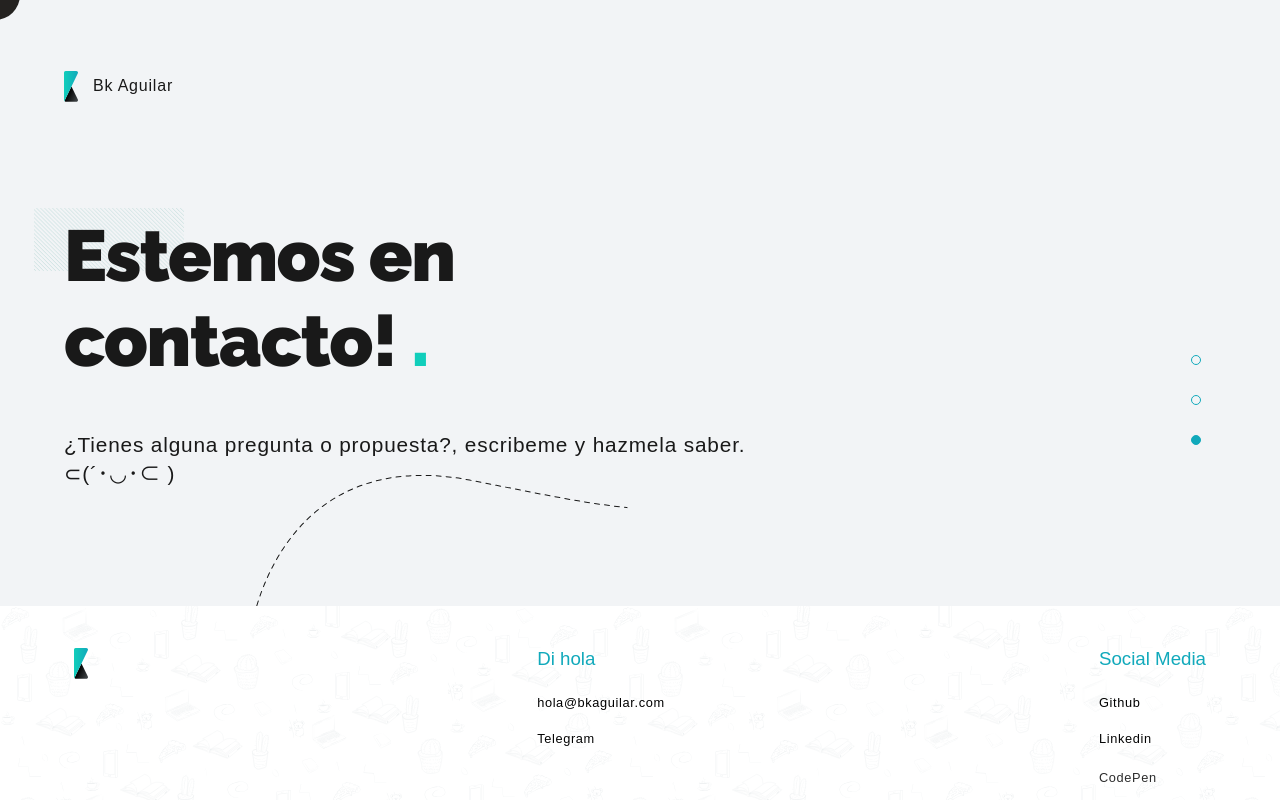
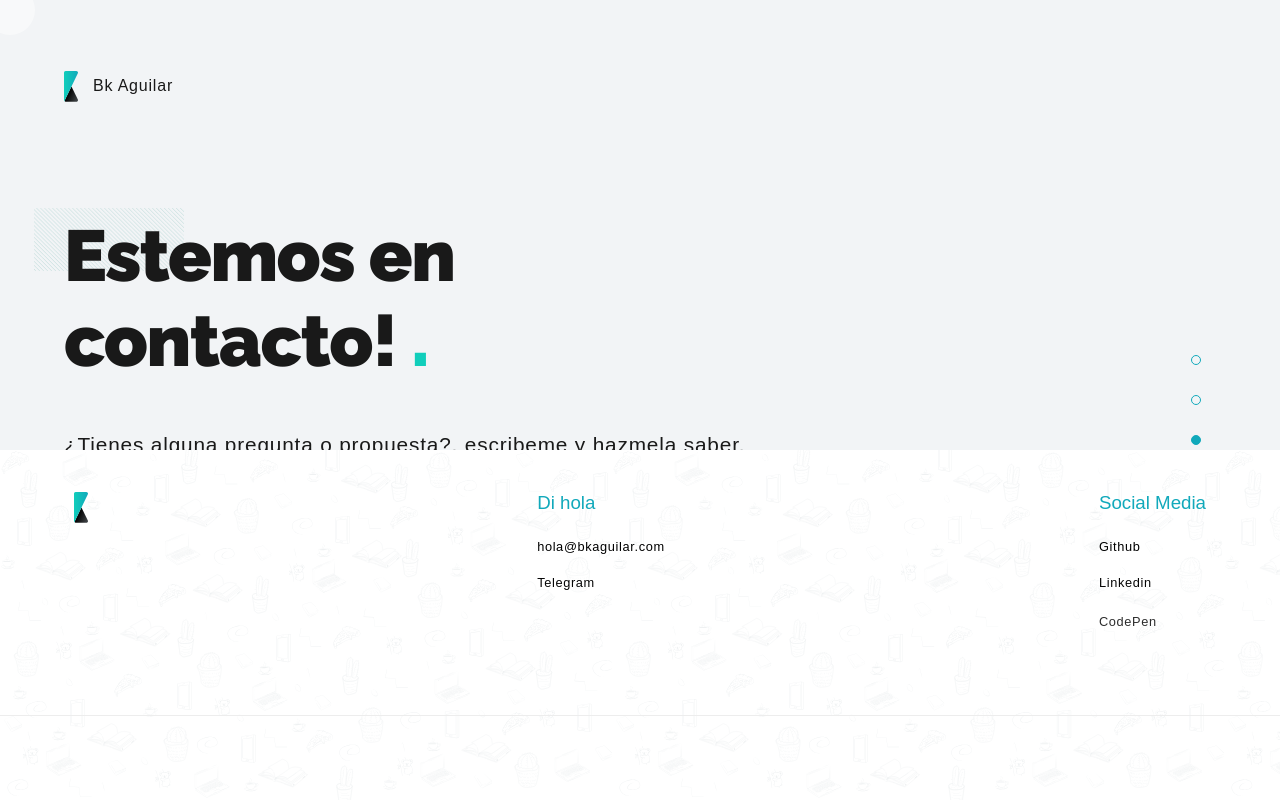
Before and after one commit to bkaguilar/my-web, a React (Create React App) app: page / in a window 1280 px wide. Both pictures are taken after a click on the item 1196 px from the left and 440 px from the top of the page. Shown: the top 800 px of the page. Built offline with nearby package versions, Linux system fonts and the light colour scheme; a web font is replaced by a local one.

Commit message:
minor fixes on cursor styles and a workaround for the layout of the last page

```diff
--- a/src/App.scss
+++ b/src/App.scss
@@ -163,11 +163,11 @@ body {
 .pointer__circle {
   z-index: 2;
   pointer-events: none;
-  mix-blend-mode: difference;
+  mix-blend-mode: overlay;
   position: absolute;
   width: 0;
   height: 0;
-  background-color: rgba(white, 0.9);
+  background-color: rgba(white, 0.5);
   border-radius: 50%;
   transition: transform 200ms, width 2s, height 2s;
   transition-timing-function: cubic-bezier(0.18, 0.89, 0.32, 1.28);
--- a/src/components/Wrapper/Footer/Footer.scss
+++ b/src/components/Wrapper/Footer/Footer.scss
@@ -1,7 +1,7 @@
 @import "../../../common.scss";
 
 .Footer {
-  position: relative;
+  @include position(fixed, unset, 0, 0, 0);
   opacity: 0;
   background: white;
   max-height: $max-footer;
@@ -16,6 +16,7 @@
 
   @media #{$break-smallMax} {
     max-height: none;
+    position: relative;
   }
 
   &__anchors {
--- a/src/components/Wrapper/Wrapper.js
+++ b/src/components/Wrapper/Wrapper.js
@@ -18,8 +18,8 @@ class Wrapper extends React.Component {
   }
 
   handleMovePointer(e) {
-    let posX = e.clientX - 30;
-    let posY = e.clientY - 30;
+    let posX = e.clientX - 15;
+    let posY = e.clientY - 15;
     this.pointer.style.transform = `translate3D(${posX}px, ${posY}px, 0)`;
   }
 
@@ -103,7 +103,6 @@ class Wrapper extends React.Component {
 
   componentDidUpdate(prevProps, prevState) {
     if (this.state.active !== prevState.active) {
-      // FIXME:
       window.scrollTo(0, 0);
     }
   }
```
